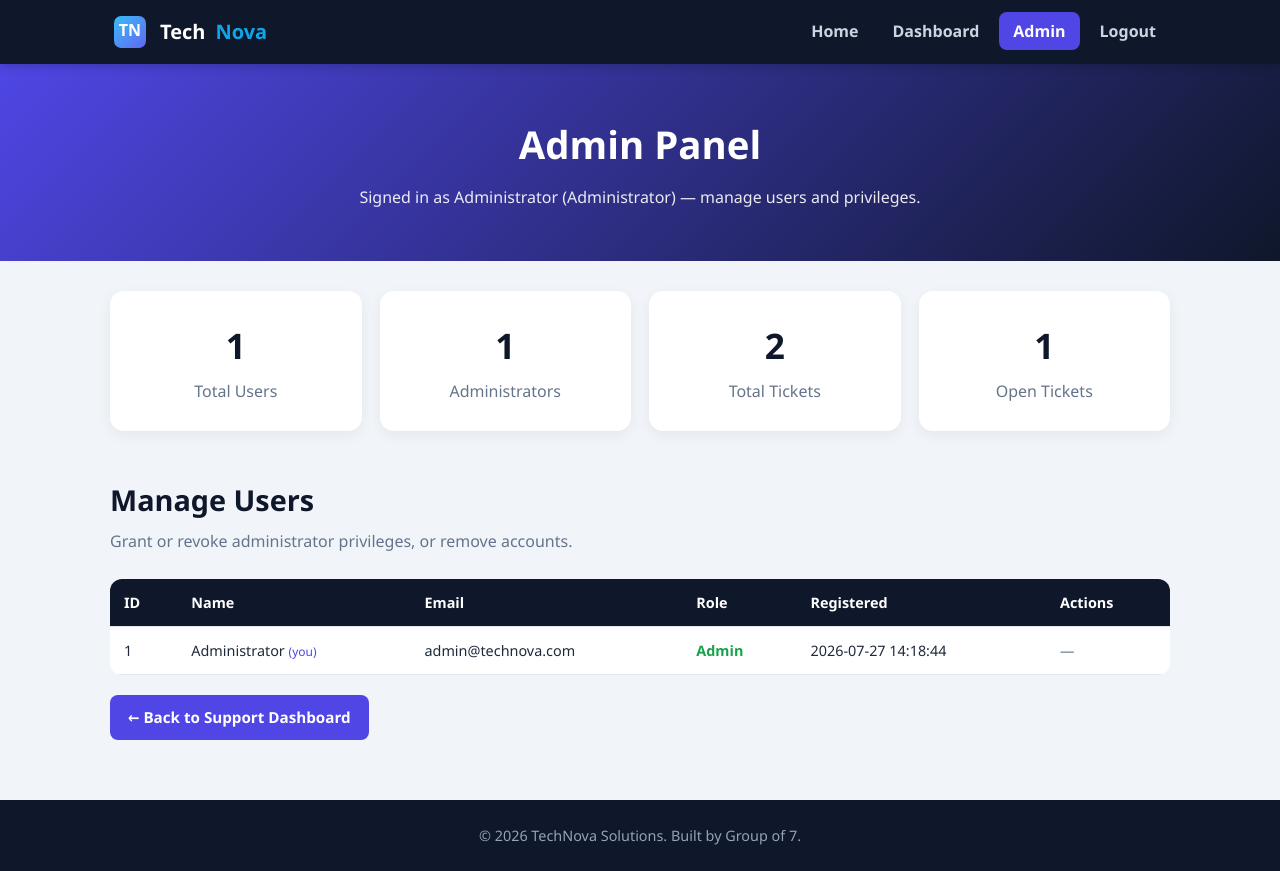
After one commit to kkbsiaw/TechNova-Website, a PHP site: page /admin.php in a window 1280 px wide. The commit adds this page. Run offline with PHP 8.4, Linux system fonts and the light colour scheme; a user stored in the database is signed in; data comes from the database, SQL or seed files in the repository; both versions use the stored data as it was after the commit.

Commit message:
Add admin panel with role-based privileges; misc profile updates
- admin.php: admin-only panel with stats and user management
  (make/revoke admin, delete users, with self-lockout safeguards)
- login.php: load user role into session
- dashboard.php: conditional Admin nav link + access-denied notice
- database.sql: add users.role column and seed a default admin
- Update contact/index content and profile images

Co-Authored-By: Claude Opus 4.8 <noreply@anthropic.com>

```diff
--- /dev/null
+++ b/admin.php
@@ -0,0 +1,168 @@
+<?php
+session_start();
+require "db.php";
+
+// ---------- Guard: must be logged in AND an admin ----------
+if (!isset($_SESSION["uid"])) {
+    header("Location: login.php");
+    exit;
+}
+if (($_SESSION["role"] ?? "user") !== "admin") {
+    // Logged in but not privileged -> bounce to the normal dashboard
+    header("Location: dashboard.php?denied=1");
+    exit;
+}
+
+$me   = intval($_SESSION["uid"]);
+$msg  = "";
+$mcls = "ok";
+
+// ---------- Handle privilege actions ----------
+$action = $_GET["action"] ?? "";
+$tid    = intval($_GET["id"] ?? 0);
+
+if ($action && $tid > 0) {
+    if ($action === "promote") {
+        $stmt = mysqli_prepare($conn, "UPDATE users SET role='admin' WHERE id=?");
+        mysqli_stmt_bind_param($stmt, "i", $tid);
+        mysqli_stmt_execute($stmt);
+        $msg = "User #$tid promoted to admin.";
+    } elseif ($action === "demote") {
+        if ($tid === $me) { $msg = "You cannot remove your own admin rights."; $mcls = "err"; }
+        else {
+            $stmt = mysqli_prepare($conn, "UPDATE users SET role='user' WHERE id=?");
+            mysqli_stmt_bind_param($stmt, "i", $tid);
+            mysqli_stmt_execute($stmt);
+            $msg = "Admin rights revoked for user #$tid.";
+        }
+    } elseif ($action === "deluser") {
+        if ($tid === $me) { $msg = "You cannot delete your own account."; $mcls = "err"; }
+        else {
+            $stmt = mysqli_prepare($conn, "DELETE FROM users WHERE id=?");
+            mysqli_stmt_bind_param($stmt, "i", $tid);
+            mysqli_stmt_execute($stmt);
+            $msg = "User #$tid deleted.";
+        }
+    }
+}
+
+// ---------- Stats ----------
+function scalar($conn, $sql) {
+    $r = mysqli_query($conn, $sql);
+    $row = mysqli_fetch_row($r);
+    return $row[0];
+}
+$totalUsers  = scalar($conn, "SELECT COUNT(*) FROM users");
+$totalAdmins = scalar($conn, "SELECT COUNT(*) FROM users WHERE role='admin'");
+$totalTix    = scalar($conn, "SELECT COUNT(*) FROM tickets");
+$openTix     = scalar($conn, "SELECT COUNT(*) FROM tickets WHERE status='Open'");
+
+// ---------- All users ----------
+$users = mysqli_query($conn, "SELECT id, name, email, role, created FROM users ORDER BY id ASC");
+
+function h($v) { return htmlspecialchars($v ?? ""); }
+?>
+<!DOCTYPE html>
+<html lang="en">
+<head>
+  <meta charset="UTF-8" />
+  <meta name="viewport" content="width=device-width, initial-scale=1.0" />
+  <title>TechNova Solutions — Admin Panel</title>
+  <link rel="stylesheet" href="css/style.css" />
+  <link rel="icon" href="images/logo.svg" />
+</head>
+<body>
+  <header>
+    <div class="nav">
+      <div class="brand"><img src="images/logo.svg" alt="TechNova logo" />Tech<span>Nova</span></div>
+      <nav>
+        <button class="hamburger" aria-label="Toggle navigation menu" aria-expanded="false" onclick="this.setAttribute('aria-expanded', document.getElementById('navMenu').classList.toggle('open'))">&#9776;</button>
+        <ul id="navMenu">
+          <li><a href="index.html">Home</a></li>
+          <li><a href="dashboard.php">Dashboard</a></li>
+          <li><a href="admin.php" class="active">Admin</a></li>
+          <li><a href="logout.php">Logout</a></li>
+        </ul>
+      </nav>
+    </div>
+  </header>
+
+  <section class="hero">
+    <h1>Admin Panel</h1>
+    <p>Signed in as <?= h($_SESSION["uname"]) ?> (Administrator) — manage users and privileges.</p>
+  </section>
+
+  <div class="container">
+    <?php if ($msg): ?><div class="alert <?= $mcls ?>"><?= h($msg) ?></div><?php endif; ?>
+
+    <!-- ===== Stat cards ===== -->
+    <div class="cols">
+      <div class="card" style="text-align:center;">
+        <h2 class="section-title" style="font-size:2.2rem;"><?= h($totalUsers) ?></h2>
+        <p class="section-sub" style="margin:0;">Total Users</p>
+      </div>
+      <div class="card" style="text-align:center;">
+        <h2 class="section-title" style="font-size:2.2rem;"><?= h($totalAdmins) ?></h2>
+        <p class="section-sub" style="margin:0;">Administrators</p>
+      </div>
+      <div class="card" style="text-align:center;">
+        <h2 class="section-title" style="font-size:2.2rem;"><?= h($totalTix) ?></h2>
+        <p class="section-sub" style="margin:0;">Total Tickets</p>
+      </div>
+      <div class="card" style="text-align:center;">
+        <h2 class="section-title" style="font-size:2.2rem;"><?= h($openTix) ?></h2>
+        <p class="section-sub" style="margin:0;">Open Tickets</p>
+      </div>
+    </div>
+
+    <!-- ===== User management ===== -->
+    <h2 class="section-title" style="margin-top:26px;">Manage Users</h2>
+    <p class="section-sub">Grant or revoke administrator privileges, or remove accounts.</p>
+    <div class="table-wrap">
+      <table>
+        <thead>
+          <tr><th>ID</th><th>Name</th><th>Email</th><th>Role</th><th>Registered</th><th>Actions</th></tr>
+        </thead>
+        <tbody>
+          <?php while ($u = mysqli_fetch_assoc($users)): ?>
+          <tr>
+            <td><?= h($u["id"]) ?></td>
+            <td><?= h($u["name"]) ?><?= ($u["id"]==$me) ? ' <small style="color:var(--brand);">(you)</small>' : '' ?></td>
+            <td><?= h($u["email"]) ?></td>
+            <td>
+              <?php if ($u["role"]==="admin"): ?>
+                <span style="color:#16a34a;font-weight:700;">Admin</span>
+              <?php else: ?>
+                <span style="color:var(--muted);">User</span>
+              <?php endif; ?>
+            </td>
+            <td><?= h($u["created"]) ?></td>
+            <td class="actions-cell">
+              <?php if ($u["role"]==="admin"): ?>
+                <?php if ($u["id"] != $me): ?>
+                  <a class="btn gray" href="admin.php?action=demote&id=<?= h($u["id"]) ?>"
+                     onclick="return confirm('Revoke admin rights for <?= h($u["name"]) ?>?');">Revoke Admin</a>
+                <?php else: ?>
+                  <span class="section-sub" style="margin:0;">&mdash;</span>
+                <?php endif; ?>
+              <?php else: ?>
+                <a class="btn alt" href="admin.php?action=promote&id=<?= h($u["id"]) ?>"
+                   onclick="return confirm('Make <?= h($u["name"]) ?> an admin?');">Make Admin</a>
+              <?php endif; ?>
+              <?php if ($u["id"] != $me): ?>
+                <a class="btn danger" href="admin.php?action=deluser&id=<?= h($u["id"]) ?>"
+                   onclick="return confirm('Delete <?= h($u["name"]) ?>? This cannot be undone.');">Delete</a>
+              <?php endif; ?>
+            </td>
+          </tr>
+          <?php endwhile; ?>
+        </tbody>
+      </table>
+    </div>
+
+    <p style="margin-top:20px;"><a href="dashboard.php" class="btn">← Back to Support Dashboard</a></p>
+  </div>
+
+  <footer>&copy; 2026 TechNova Solutions. Built by Group of 7.</footer>
+</body>
+</html>
--- a/contact.html
+++ b/contact.html
@@ -33,9 +33,9 @@
     <div class="cols">
       <div class="card">
         <h2 class="section-title">Get In Touch</h2>
-        <p>📍 <b>Address:</b> 12 Independence Ave, Accra, Ghana</p>
-        <p>📞 <b>Phone:</b> +233 30 123 4567</p>
-        <p>✉️ <b>Email:</b> support@technova.example</p>
+        <p>📍 <b>Address:</b> MSC IT Group 7, Cape Coast, Ghana</p><br>
+        <p>📞 <b>Phone:</b> +233 20 000 0000</p><br>
+        <p>✉️ <b>Email:</b> support@technova.example</p><br>
         <p>🕒 <b>Helpdesk:</b> Open 24 hours, 7 days a week</p>
       </div>
 
--- a/index.html
+++ b/index.html
@@ -72,7 +72,7 @@
     <h2 class="section-title">Meet Our Team</h2>
     <p class="section-sub">Group members — Picture, Full Name and ID.</p>
     <div class="grid">
-      <div class="member"><img src="images/Francis K Amponsah-Siaw.jpg" alt="Francis K. Amponsah-Siaw" /><h3>Francis K. Amponsah-Siaw</h3><div class="id">MS/ITE/25/0001</div></div>
+      <div class="member"><img src="images/fsiaw.jpg" alt="Francis K. Amponsah-Siaw" /><h3>Francis K. Amponsah-Siaw</h3><div class="id">MS/ITE/25/0001</div></div>
       <div class="member"><img src="images/Peter Effah Otoo.jpg" alt="Peter Effah Otoo" /><h3>Peter Effah Otoo</h3><div class="id">MS/ITE/25/0009</div></div>
       <div class="member"><img src="images/Yaw Amponsah Kankam.jpg" alt="Yaw Amponsah Kankam" /><h3>Yaw Amponsah Kankam</h3><div class="id">MS/ITE/25/0015</div></div>
       <div class="member"><img src="images/BRIGHT SAAH.jpg" alt="Bright Saah" /><h3>Bright Saah</h3><div class="id">MS/ITE/25/0024</div></div>
--- a/login.php
+++ b/login.php
@@ -9,14 +9,15 @@ if ($_SERVER["REQUEST_METHOD"] === "POST") {
     $email = trim(strtolower($_POST["email"] ?? ""));
     $pass  = $_POST["pass"] ?? "";
 
-    $stmt = mysqli_prepare($conn, "SELECT id, name, password FROM users WHERE email = ?");
+    $stmt = mysqli_prepare($conn, "SELECT id, name, password, role FROM users WHERE email = ?");
     mysqli_stmt_bind_param($stmt, "s", $email);
     mysqli_stmt_execute($stmt);
-    mysqli_stmt_bind_result($stmt, $uid, $uname, $uhash);
+    mysqli_stmt_bind_result($stmt, $uid, $uname, $uhash, $urole);
 
     if (mysqli_stmt_fetch($stmt) && password_verify($pass, $uhash)) {
         $_SESSION["uid"]   = $uid;
         $_SESSION["uname"] = $uname;
+        $_SESSION["role"]  = $urole;
         header("Location: dashboard.php");
         exit;
     } else {
```
Also changed, not shown: dashboard.php (+9 -1 lines), database.sql (+9 -1 lines), images/Francis.jpg (renamed from images/Francis K Amponsah-Siaw.jpg), images/fsiaw.jpg (added).
